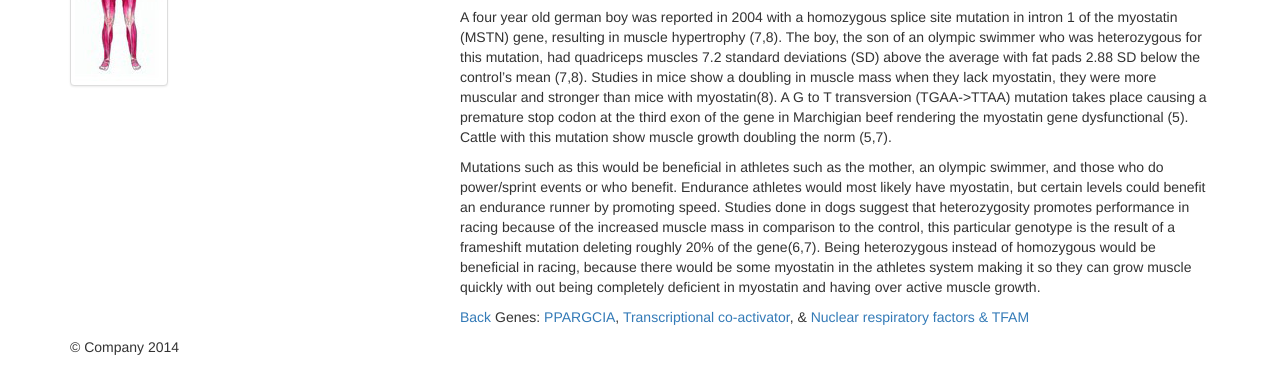
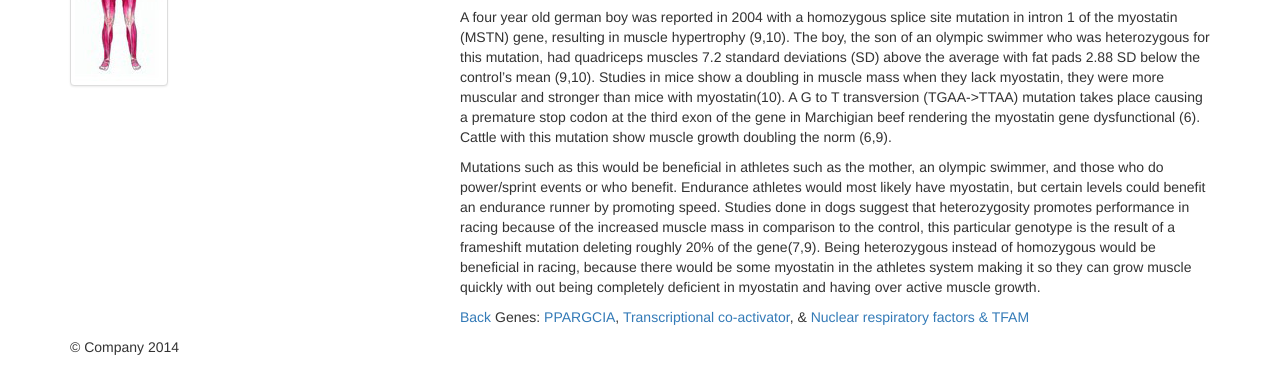
Before and after one commit to alexlovespancakes/Genomics-Ultragenes, a website: page src/myostatin.html in a window 1280 px wide. Shown: the part 446-813 px from the top of the page. Drawn offline with nearby package versions, Linux system fonts and the light colour scheme.

Commit message:
Update myostatin.html

```diff
--- a/src/myostatin.html
+++ b/src/myostatin.html
@@ -45,10 +45,8 @@
           <h1><a href="/muscular.html">Muscular System</a></h1>
 
           <h2>Myostatin (MSTN)</h2>
-
-    <p>A four year old german boy was reported in 2004 with a homozygous splice site mutation in intron 1 of the myostatin (MSTN) gene, resulting in muscle hypertrophy (7,8). The boy, the son of an olympic swimmer who was heterozygous for this mutation, had quadriceps muscles 7.2 standard deviations (SD) above the average with fat pads 2.88 SD below the control’s mean (7,8). Studies in mice show a doubling in muscle mass when they lack myostatin, they were more muscular and stronger than mice with myostatin(8). A G to T transversion (TGAA->TTAA) mutation takes place causing a premature stop codon at the third exon of the gene in Marchigian beef rendering the myostatin gene dysfunctional (5). Cattle with this mutation show muscle growth doubling the norm (5,7). <p>
-	<p>Mutations such as this would be beneficial in athletes such as the mother, an olympic swimmer, and those who do power/sprint events or who benefit. Endurance athletes would most likely have myostatin, but certain levels could benefit an endurance runner by promoting speed.  Studies done in dogs suggest that heterozygosity promotes performance in racing because of the increased muscle mass in comparison to the control, this particular genotype is the result of a frameshift mutation deleting roughly 20% of the gene(6,7). Being heterozygous instead of homozygous would be beneficial in racing, because there would be some myostatin in the athletes system making it so they can grow muscle quickly with out being completely deficient in myostatin and having over active muscle growth. </p>
-
+<p>A four year old german boy was reported in 2004 with a homozygous splice site mutation in intron 1 of the myostatin (MSTN) gene, resulting in muscle hypertrophy (9,10). The boy, the son of an olympic swimmer who was heterozygous for this mutation, had quadriceps muscles 7.2 standard deviations (SD) above the average with fat pads 2.88 SD below the control’s mean (9,10). Studies in mice show a doubling in muscle mass when they lack myostatin, they were more muscular and stronger than mice with myostatin(10). A G to T transversion (TGAA->TTAA) mutation takes place causing a premature stop codon at the third exon of the gene in Marchigian beef rendering the myostatin gene dysfunctional (6). Cattle with this mutation show muscle growth doubling the norm (6,9). <p>
+	<p>Mutations such as this would be beneficial in athletes such as the mother, an olympic swimmer, and those who do power/sprint events or who benefit. Endurance athletes would most likely have myostatin, but certain levels could benefit an endurance runner by promoting speed.  Studies done in dogs suggest that heterozygosity promotes performance in racing because of the increased muscle mass in comparison to the control, this particular genotype is the result of a frameshift mutation deleting roughly 20% of the gene(7,9). Being heterozygous instead of homozygous would be beneficial in racing, because there would be some myostatin in the athletes system making it so they can grow muscle quickly with out being completely deficient in myostatin and having over active muscle growth. </p>
 	  <p> <a href="/muscular.html"> Back </a> Genes: <a href="/ppargcia.html">PPARGCIA</a>, <a href="/transcriptionalcoactivator.html">Transcriptional co-activator</a>, & <a href="/nuclearrespiratoryfactors.html">Nuclear respiratory factors & TFAM</a></p>
 
         </div>
```
